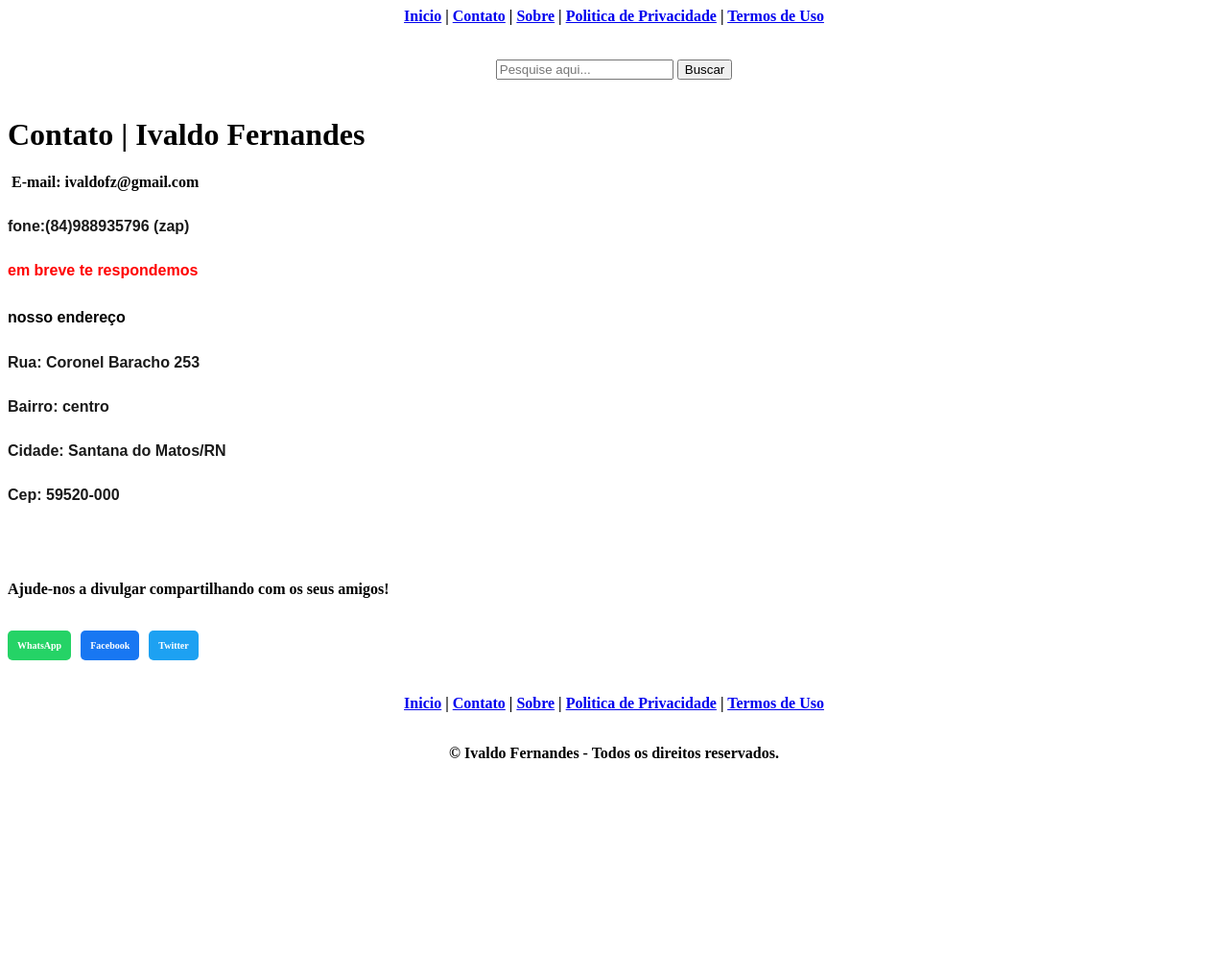
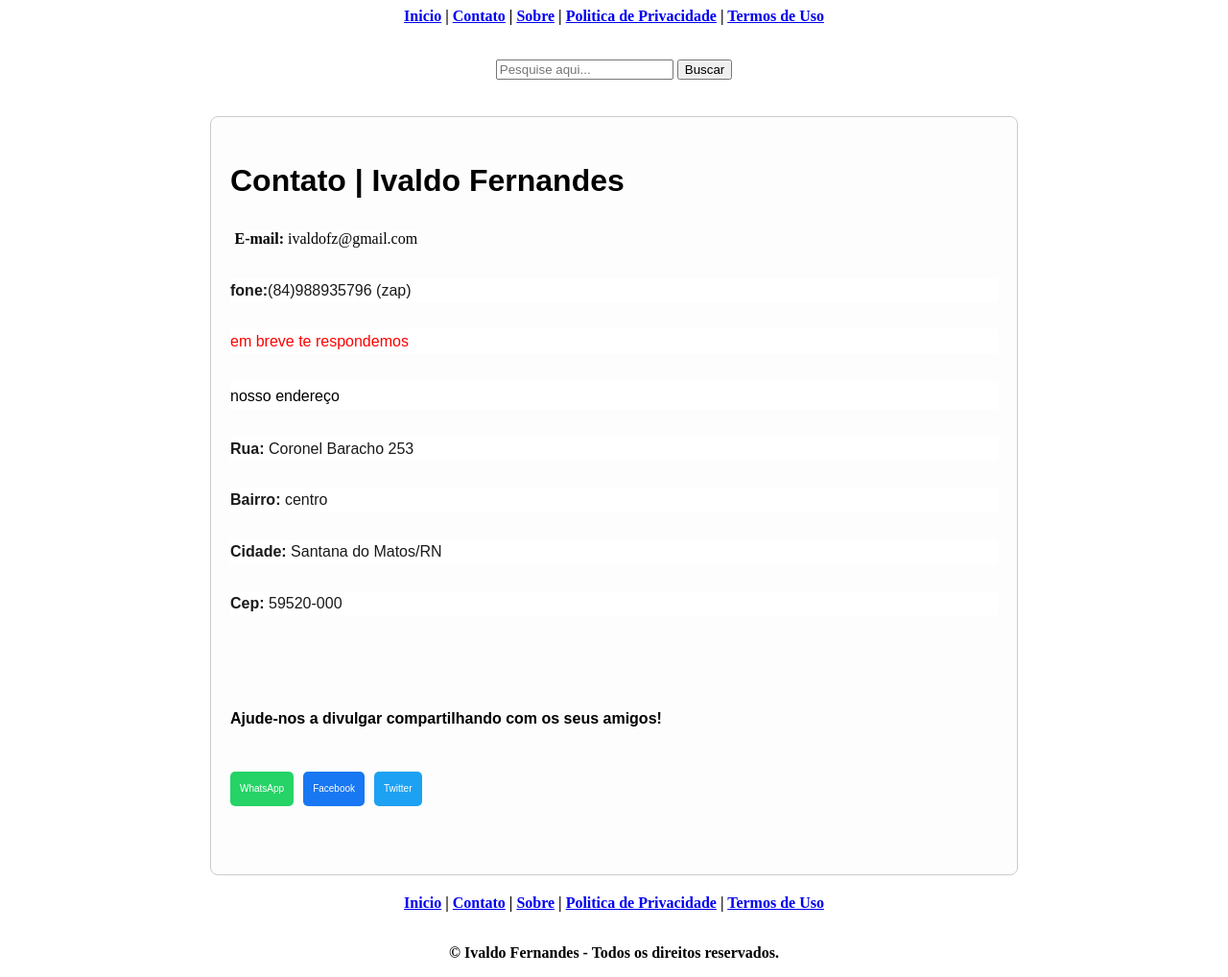
Before and after one commit to escolebd/ivaldo, a PHP site: page /contato.html in a window 1280 px wide. Shown: the whole page at 96% size. Before the commit the page ends 790 px from the top, so only its background shows below. Run offline with PHP 8.4, Linux system fonts and the light colour scheme.

Commit message:
Update styles.css

```diff
--- a/app/styles.css
+++ b/app/styles.css
@@ -1,3 +1,29 @@
+.blogger-box {
+      padding: 20px;
+      border: 1px solid #ccc;
+      border-radius: 8px;
+      background: #fdfdfd;
+      max-width: 800px;
+      margin: 20px auto;
+      line-height: 1.6;
+      font-family: Arial, sans-serif;
+      font-weight: normal !important;
+    }
+
+    .blogger-box b {
+      font-weight: bold !important; /* Mantém apenas os <b> */
+    }
+
+    .blogger-box center {
+      display: block;
+      text-align: center;
+    }
+
+    .blogger-box img {
+      max-width: 100%;
+      height: auto;
+    }
+
 .share-button {
             display: flex;
             gap: 10px;
```
